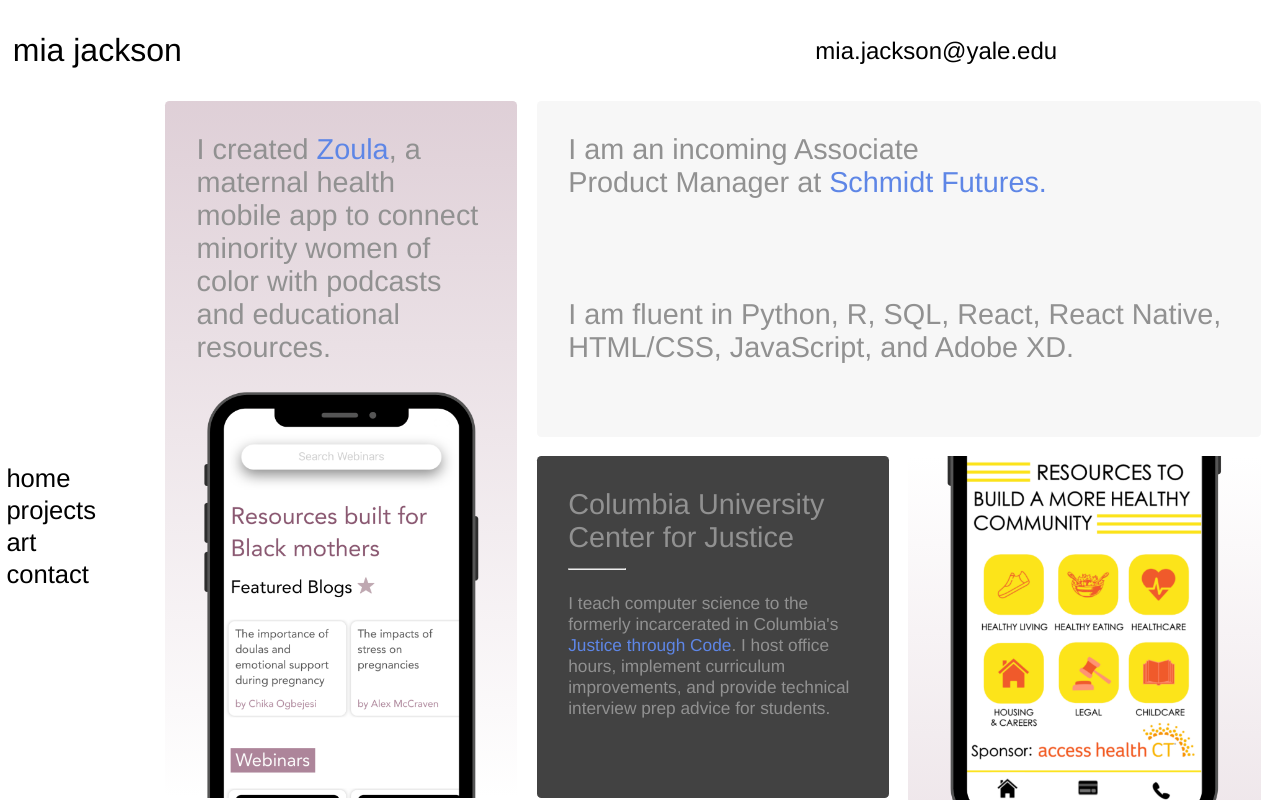
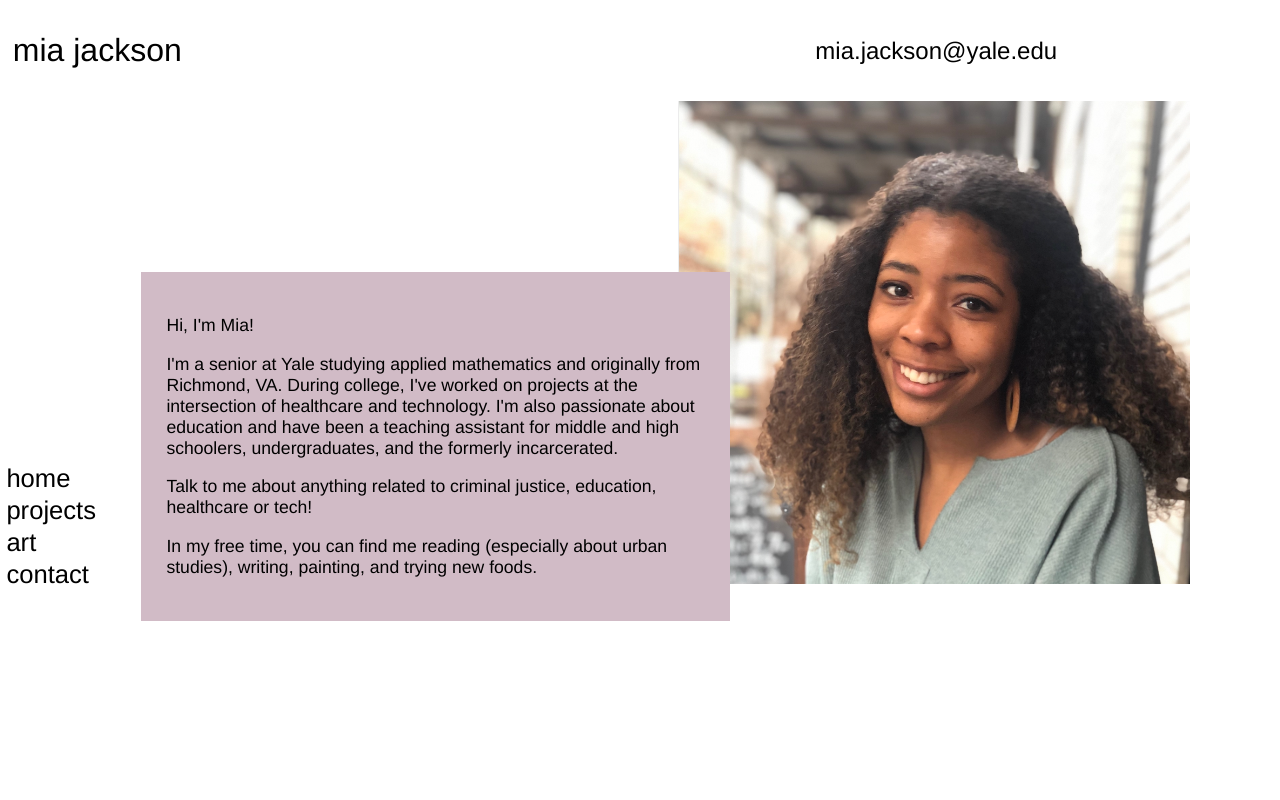
Before and after one commit to miajackson/personal_website, a React (Create React App) app: page /projects in a window 1280 px wide. Shown: the top 800 px of the page. Built offline with nearby package versions, Linux system fonts and the light colour scheme.

Commit message:
fixing loading screen problem

```diff
--- a/src/App.js
+++ b/src/App.js
@@ -1,7 +1,8 @@
 import React from 'react';
 import './App.css';
-import Projects from './projects.js'
-import Art from './art.js'
+import Projects from './projects.js';
+import Art from './art.js';
+import Me from './images/me.png'
 
 import {
   BrowserRouter as Router,
@@ -31,7 +32,7 @@
         </div>
         </nav>
         <Switch>
-          <Route exact path="/">
+          <Route path="/">
             <Home />
           </Route>
           <Route path="/projects">
@@ -49,6 +50,7 @@
         </Switch>
       </div>
     </Router>
+
   )
 }
 
@@ -63,7 +65,7 @@
       </div>
     </div>
 
-        <img className="photo" src={require('./images/me.png')} alt="me"/>
+        <img className="photo" src={Me} alt="me"/>
         <div className="description">
           <p>Hi, I'm Mia!</p>
           <p>I'm a senior at Yale studying applied mathematics and originally from Richmond, VA. During college, I've worked on projects at the intersection of healthcare and technology. I'm also passionate about education and have been a teaching assistant for middle and high schoolers, undergraduates, and the formerly incarcerated.</p>
--- a/src/projects.css
+++ b/src/projects.css
@@ -5,7 +5,7 @@
     color:#919191;
     font-weight: 100;
 }
-
+/*
 @keyframes fadein {
   from {
       opacity:0;
@@ -14,6 +14,7 @@
       opacity:1;
   }
 }
+*/
 
 .image {
   width: 100%;
```
